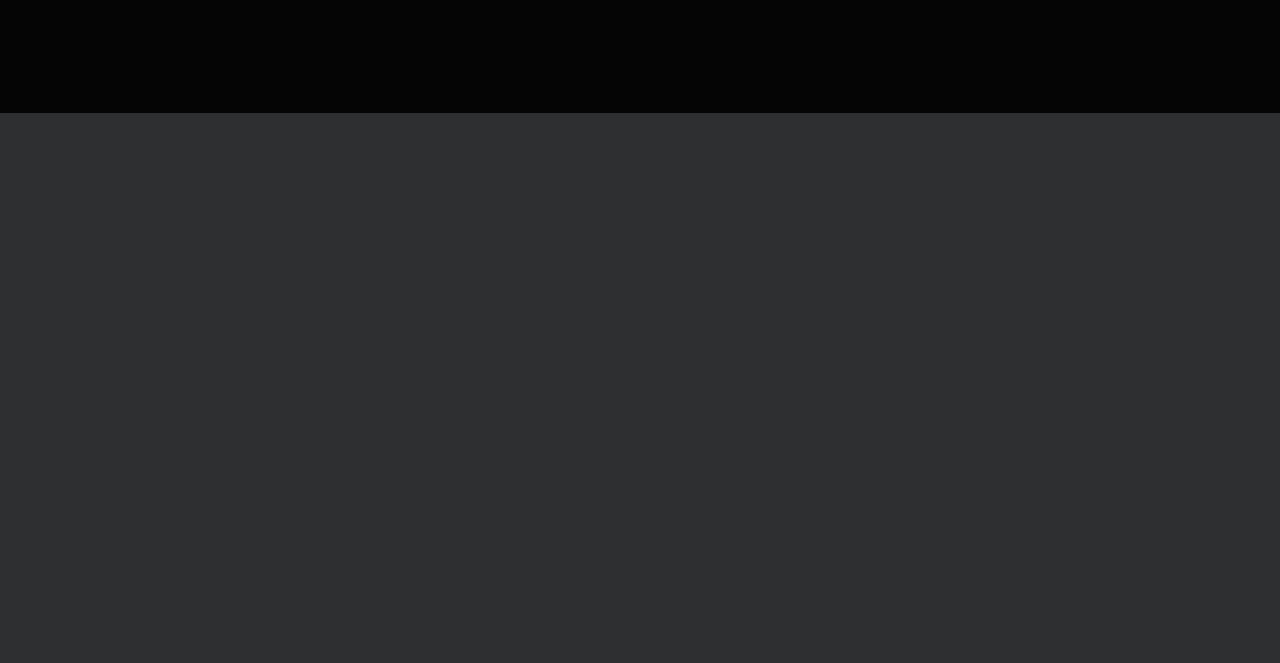
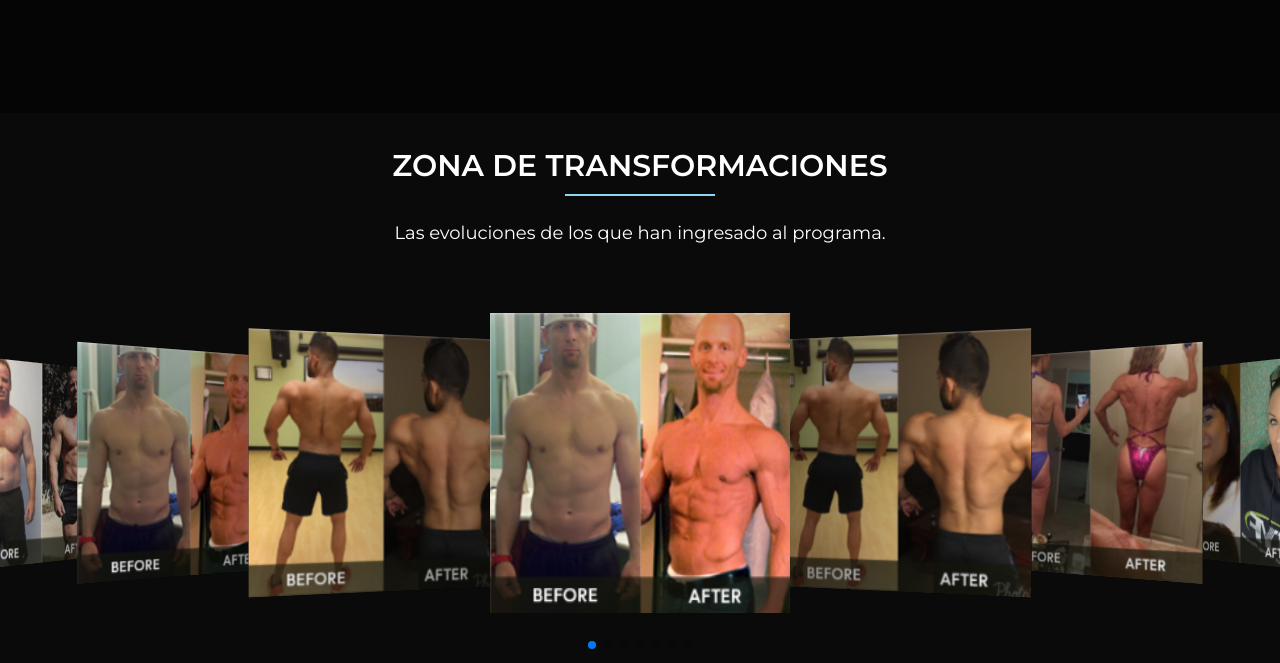
Before and after one commit to lavino29/RS-Entrenador-Personal, a plain HTML site: page index.html in a window 1280 px wide. Shown: the part 1477-2140 px from the top of the page. Before the commit the page ends 1590 px from the top, so only its background shows below. Drawn offline with nearby package versions, Linux system fonts and the light colour scheme.

Commit message:
first commit

```diff
--- a/css/main.css
+++ b/css/main.css
@@ -38,8 +38,8 @@ img{
 }
 .container__main-container{
     color: white;
-   position: relative;
-   z-index: 2;
+    position: relative;
+    z-index: 2;
     width: 60%;
     border: 1px solid black;
     height: 100vh;
@@ -279,3 +279,37 @@ img{
 .titulo_entrenamiento p{
     font-size: 18px;
 }
+
+/* SLIDER */
+.container__transformaciones{
+    background-color: rgb(10, 10, 10);
+}.transformacion_titulo{
+    background-color: rgb(10, 10, 10);
+}
+.slider_transformacionen {
+    background: black;
+    font-family: Helvetica Neue, Helvetica, Arial, sans-serif;
+    font-size: 14px;
+    color: #000;
+    margin: 0;
+    padding: 0;
+  }
+
+  .swiper-container {
+    width: 100%;
+    padding-top: 50px;
+    padding-bottom: 50px;
+  }
+
+  .swiper-slide {
+      background-color: black;
+    background-position: center;
+    background-size: cover;
+    width: 300px;
+    height: 300px;
+
+  }
+  .swiper-slide img{
+    width: 100%;
+    height: 100%;
+  }
--- a/css/responsive.css
+++ b/css/responsive.css
@@ -10,7 +10,7 @@
  .container__main-container {
     margin: 30px auto 0 auto;
     width: 90%;
-    height: 80vh;
+    height: 55vh;
     box-shadow: 0 0 700px 200px rgba(0, 0, 0, 9),inset 0 0 700px 200px rgba(0, 0, 0, 9);
   }
   .container__secciones{
--- a/index.html
+++ b/index.html
@@ -5,20 +5,21 @@
     <meta name="viewport" content="width=device-width, initial-scale=1.0" />
     <link rel="preconnect" href="https://fonts.gstatic.com" />
     <link
-      href="https://fonts.googleapis.com/css2?family=Poppins&family=Roboto:wght@300;400&display=swap"
+      href="https://fonts.googleapis.com/css2?family=Montserrat:wght@400;600&display=swap"
       rel="stylesheet"
     />
-
-    <link rel="preconnect" href="https://fonts.gstatic.com">
-<link href="https://fonts.googleapis.com/css2?family=Montserrat:wght@400;600&display=swap" rel="stylesheet">
-
-    <link rel="stylesheet" href="./css/main.css" />
-    <link rel="stylesheet" href="./css/responsive.css">
+    <link rel="stylesheet" href="https://unpkg.com/swiper/swiper-bundle.min.css">
+    <link rel="stylesheet" href="./css/main.css">
+    <link rel="stylesheet" href="./css/responsive.css" />
     <title>RS-Entrenador Personal</title>
   </head>
   <body>
     <section class="container__main">
-      <img class="container__main-img" src="./img/WhatsApp Image 2020-12-23 at 11.02.41 AM.jpeg" alt="" />
+      <img
+        class="container__main-img"
+        src="./img/WhatsApp Image 2020-12-23 at 11.02.41 AM.jpeg"
+        alt=""
+      />
       <div class="container__main-container">
         <nav class="navegacion">
           <ul>
@@ -33,7 +34,8 @@
             Ramsly Sierra <span>COACH DEPORTIVO</span>
           </h1>
           <p>
-            Estás listo para cambiar tu lifestyle a uno más Saludable y estéticamente más elegante?
+            Estás listo para cambiar tu lifestyle a uno más Saludable y
+            estéticamente más elegante?
           </p>
           <div class="button__container">
             <a href="" class="button">
@@ -41,7 +43,8 @@
               <span></span>
               <span></span>
               <span></span>
-              Saber Mas</a>
+              Saber Mas</a
+            >
             <a href="" class="button">
               <span></span>
               <span></span>
@@ -53,21 +56,20 @@
         </div>
       </div>
     </section>
-  <section class="sobre_mi">
-
-  </section>
 
     <section class="container__secciones-main">
       <div class="titulo_entrenamiento">
         <h1>ENTRENAMIENTOS</h1>
-        <p>Ofrecemos 3 protocolos de entrenamiento con la finalidad de
-          ayudarte en tus objetivos.</p>
+        <p>
+          Ofrecemos 3 protocolos de entrenamiento con la finalidad de ayudarte
+          en tus objetivos.
+        </p>
       </div>
       <div class="container__secciones">
         <div class="container__secciones-tarjetas">
           <div class="container__seccion-tarjeta">
             <h3>PLAN DE ALIMENTACION</h3>
-            <img src="./img/comida.jpg" alt="">
+            <img src="./img/comida.jpg" alt="" />
             <a href="" class="button">
               <span></span>
               <span></span>
@@ -78,7 +80,7 @@
           </div>
           <div class="container__seccion-tarjeta">
             <h3>ENTRENAMIENTOS LIBRES</h3>
-            <img src="./img/entrenamiento.jpg" alt="">
+            <img src="./img/entrenamiento.jpg" alt="" />
             <a href="" class="button">
               <span></span>
               <span></span>
@@ -89,7 +91,7 @@
           </div>
           <div class="container__seccion-tarjeta">
             <h3>ENTRENAMIENTO COMPLETO</h3>
-            <img src="./img/entrena-conmigo.jpg" alt="">
+            <img src="./img/entrena-conmigo.jpg" alt="" />
             <a href="" class="button">
               <span></span>
               <span></span>
@@ -97,12 +99,53 @@
               <span></span>
               Saber Mas</a
             >
-
           </div>
         </div>
       </div>
+    </section>
+    <section class="container__transformaciones">
+      <div class="titulo_entrenamiento transformacion_titulo">
+        <h1>ZONA DE TRANSFORMACIONES</h1>
+        <p>Las evoluciones de los que han ingresado al programa.</p>
+      </div>
 
+        <!-- Swiper -->
+  <div class="swiper-container">
+    <div class="swiper-wrapper">
+      <div class="swiper-slide"><img src="./img/antes1.png" alt=""></div>
+      <div class="swiper-slide"><img src="./img/antes2.png" alt=""></div>
+      <div class="swiper-slide"><img src="./img/antes3.png" alt=""></div>
+      <div class="swiper-slide"><img src="./img/antes4.png" alt=""></div>
+      <div class="swiper-slide"><img src="./img/antes5.png" alt=""></div>
+      <div class="swiper-slide"><img src="./img/antes1.png" alt=""></div>
+      <div class="swiper-slide"><img src="./img/antes2.png" alt=""></div>
+
+    </div>
+    <!-- Add Pagination -->
+    <div class="swiper-pagination"></div>
+  </div>
+      </div>
     </section>
+    <script src="https://unpkg.com/swiper/swiper-bundle.min.js"></script>
+    <script>
+      var swiper = new Swiper('.swiper-container', {
+        effect: 'coverflow',
+        grabCursor: true,
+        centeredSlides: true,
+        slidesPerView: 'auto',
+        coverflowEffect: {
+          rotate: 25,
+          stretch: 0,
+          depth: 200,
+          modifier: 1,
+          slideShadows: true,
+        },
+        pagination: {
+          el: '.swiper-pagination',
+        },
+        loop:true,
+      });
+    </script>
     <script src="./js/app.js"></script>
   </body>
 </html>
```
Also changed, not shown: img/antes1.png (added), img/antes2.png (added), img/antes3.png (added), img/antes4.png (added), img/antes5.png (added).
